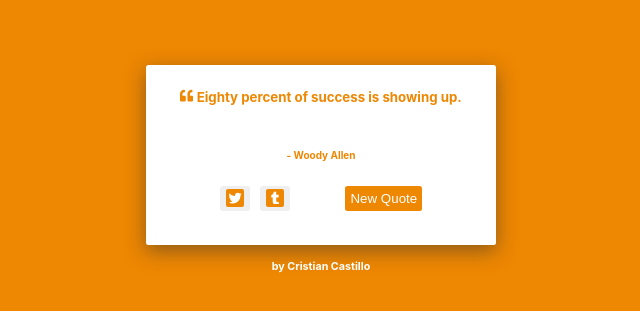
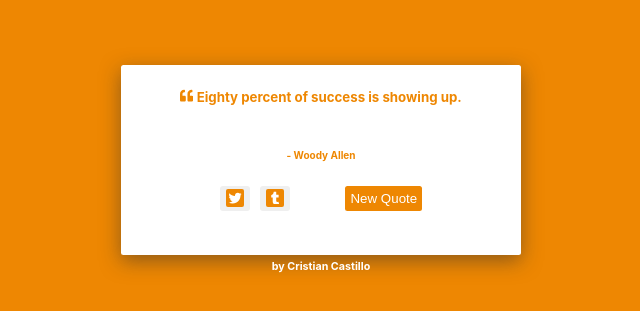
Before and after one commit to Cristian-Castillo/Random-Quote-Generator-Project, a React (Create React App) app: page / in a window 1280 px wide. Shown: the part 135-446 px from the top of the page, without its empty margins (319-959 px from the left). Built offline with nearby package versions, Linux system fonts and the light colour scheme.

Commit message:
Update ContainerStyle.css

```diff
--- a/src/components/ContainerStyle.css
+++ b/src/components/ContainerStyle.css
@@ -5,8 +5,8 @@
     position:absolute;
     top:200px;
     border-radius:2.5px;
-    width:350px;
-    height:180px;
+    width:400px;
+    height:190px;
     box-shadow: 0px 6px 20px rgba(45,45,45,.5);
 }
 /*Smaller Screen Cell Responsiveness */
```
